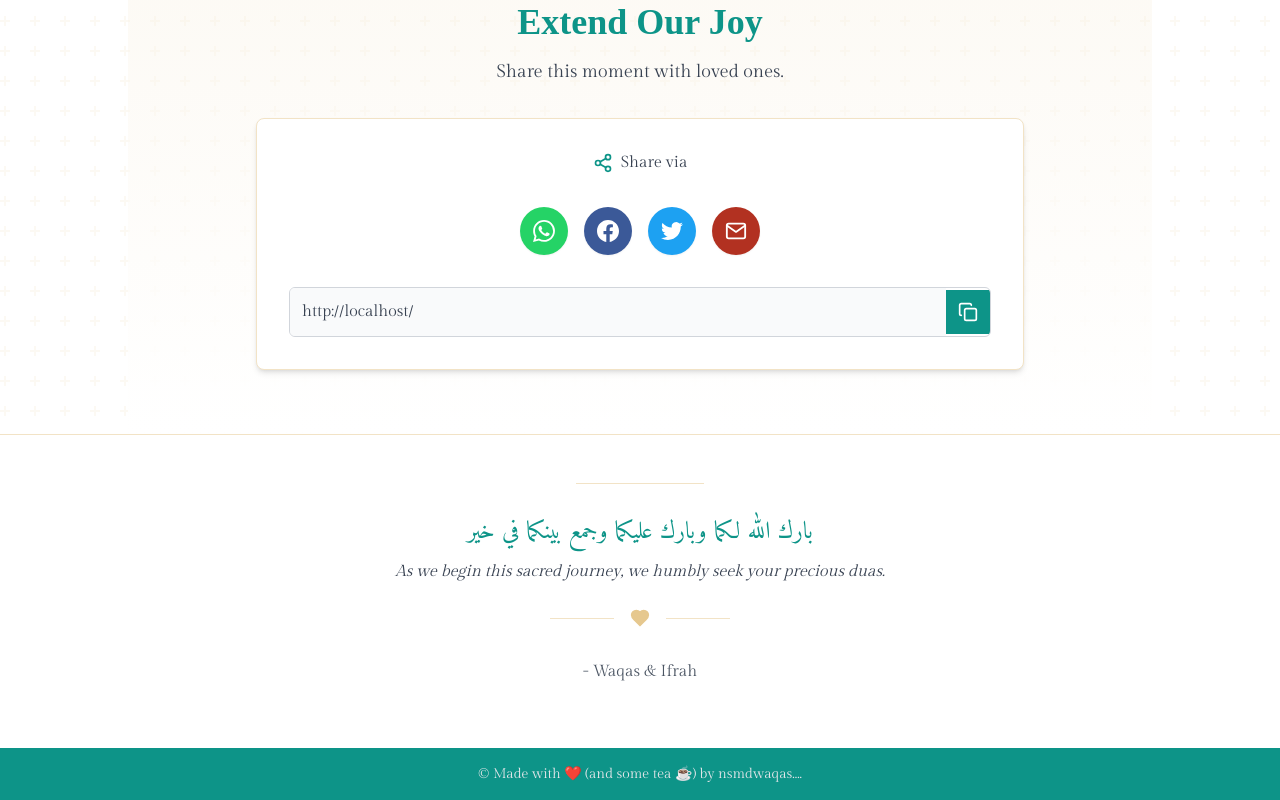
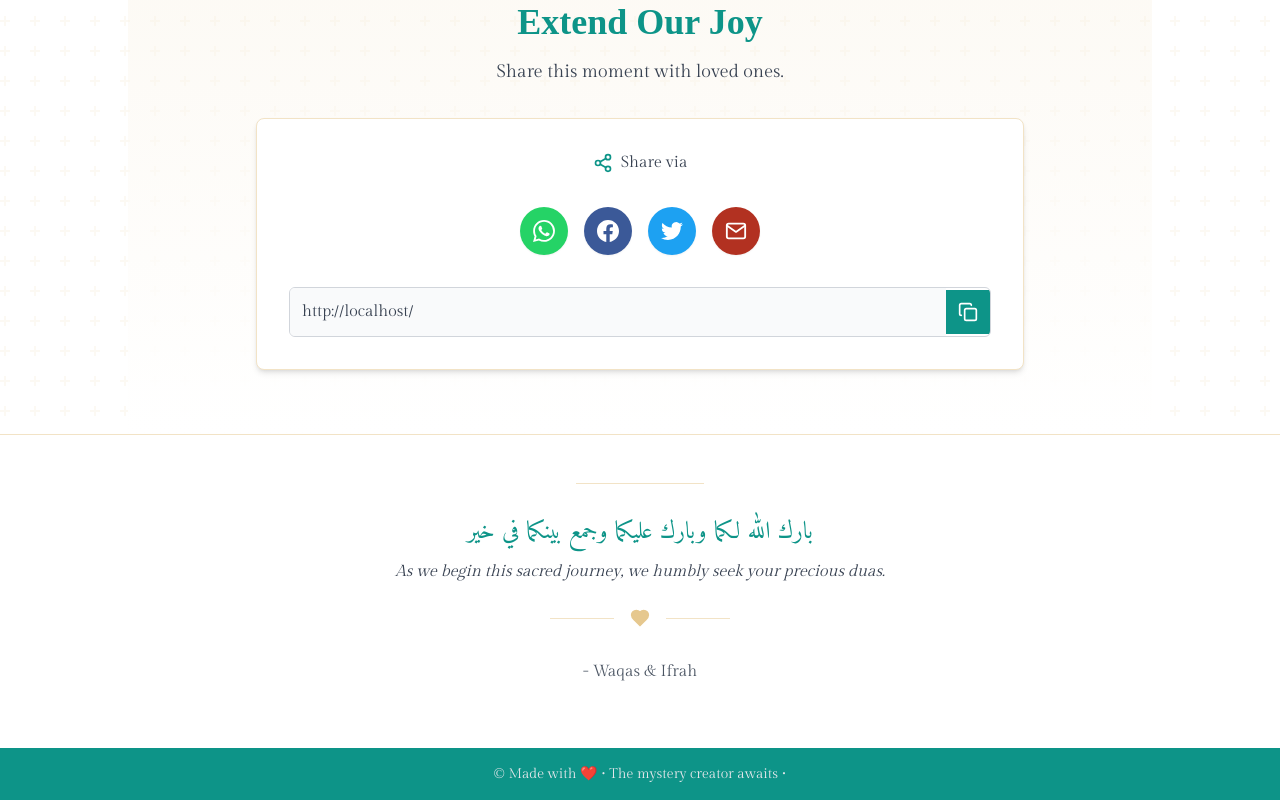
Before and after one commit to AiKnowsWaqas/wi-forever, a React (Vite) app: page / in a window 1280 px wide. Shown: the part 3014-3814 px from the top of the page. Built offline with nearby package versions, Linux system fonts and the light colour scheme; a web font is replaced by a local one.

Commit message:
Updated Footer.tsx

```diff
--- a/src/components/Footer.tsx
+++ b/src/components/Footer.tsx
@@ -54,7 +54,7 @@ const Footer: React.FC = () => {
       rel="noopener noreferrer"
       className="text-gray-200"
     >
-      © Made with ❤️ (and some tea ☕) by nsmdwaqas....
+      © Made with ❤️ • The mystery creator awaits •
     </a>
 
 
```
